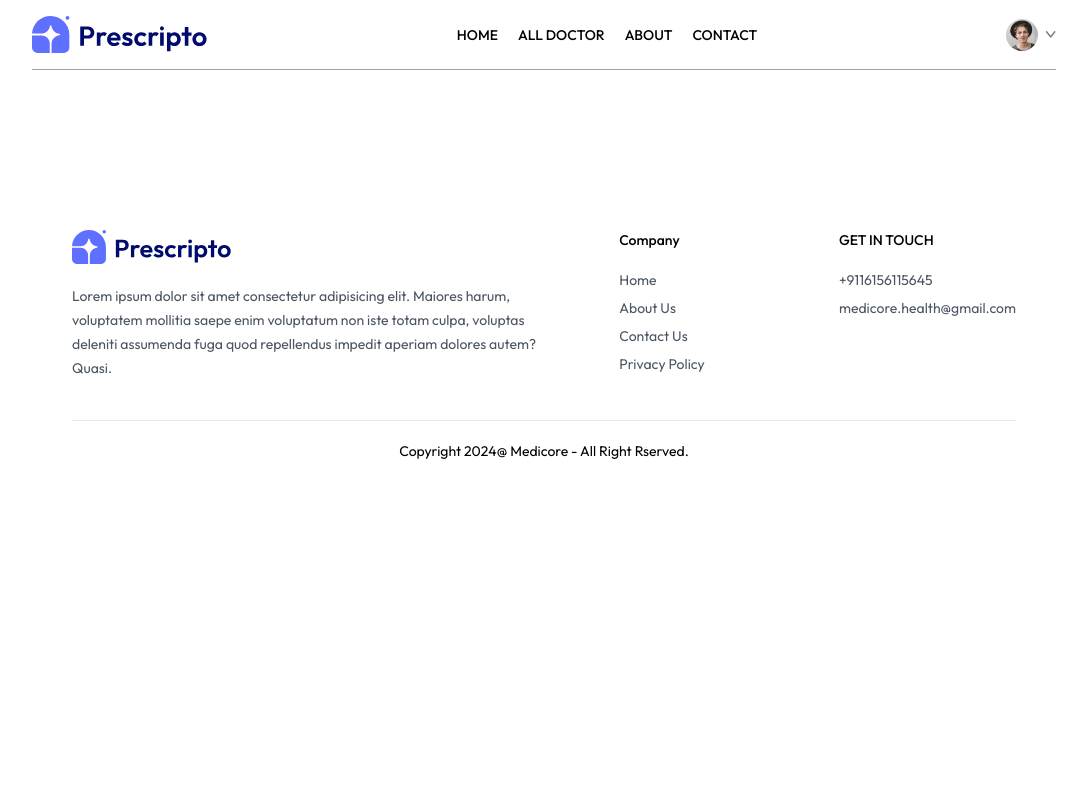
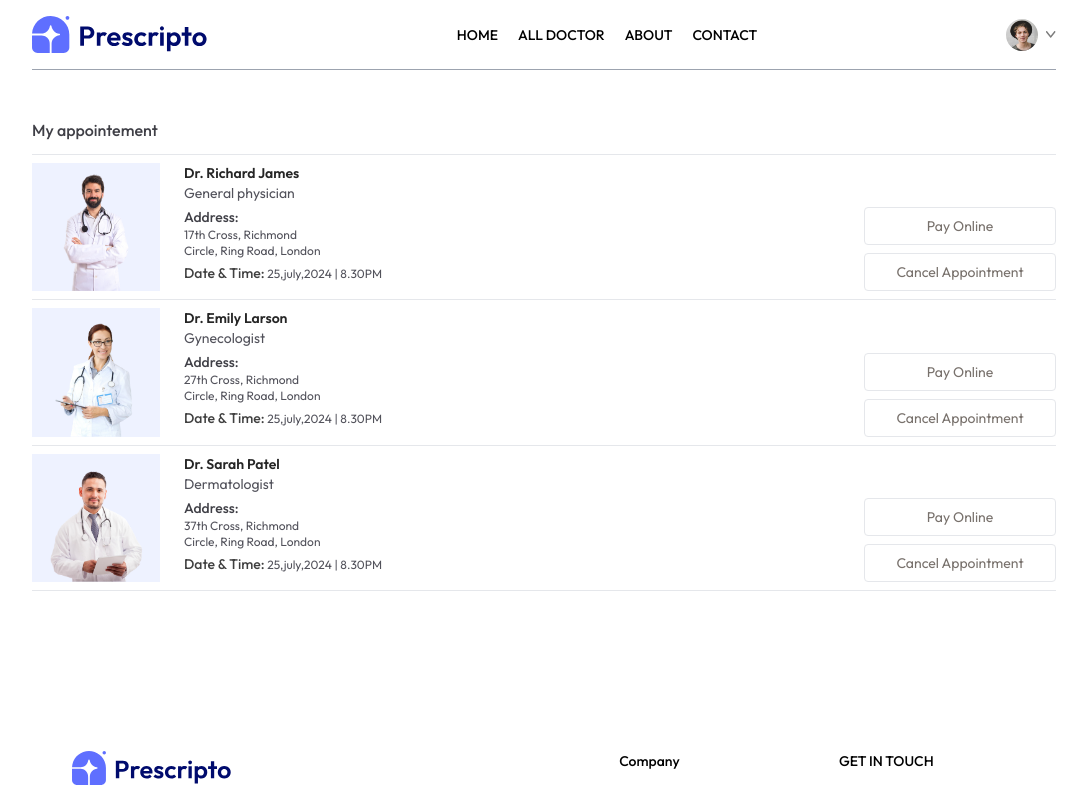
Before and after one commit to adi0422/MEDICORE, a React (Vite) app in the folder Frontend/: page /my-appointment in a window 1280 px wide. Shown: the top 794 px of the page, without its empty margins (96-1183 px from the left). Built offline with nearby package versions, Linux system fonts and the light colour scheme.

Commit message:
Designing myappointment page

```diff
--- a/Frontend/src/pages/MyAppointment.jsx
+++ b/Frontend/src/pages/MyAppointment.jsx
@@ -1,9 +1,34 @@
-import React from 'react'
+import React, { useContext } from 'react'
+import { AppContext } from '../context/AppContext'
 
 const MyAppointment = () => {
+
+  const {doctors} = useContext(AppContext)
   return (
     <div>
-
+      <p className='pb-3 mt-12 font-medium text-zinc-700 border-b'>My appointement</p>
+      <div>
+          {doctors.slice(0,3).map((item,index)=>(
+            <div className='grid grid-cols-[1fr_2fr] gap-4 sm:flex sm:gap-6 py-2 border-b' key={index}>
+               <div>
+                <img className='w-32 bg-indigo-50' src={item.image} alt="" />
+               </div>
+               <div className='flex-1 text-sm text-zinc-600'>
+                <p className='text-neutral-800 font-semibold'>{item.name}</p>
+                <p>{item.speciality}</p>
+                <p className='text-zinc-700 font-medium mt-1'>Address:</p>
+                <p className='text-xs'>{item.address.line1}</p>
+                <p className='text-xs'>{item.address.line2}</p>
+                <p className='text-xs mt-1'><span className='text-sm text-neutral-700 font-medium'>Date & Time:  </span>25,july,2024 | 8.30PM </p>
+               </div>
+               <div></div>
+               <div className='flex flex-col gap-2 justify-end'>
+                <button className='text-sm text-stone-500 text-center sm:min-w-48 py-2 border rounded hover:bg-primary hover:text-white transition-all duration-300'>Pay Online</button>
+                <button className='text-sm text-stone-500 text-center sm:min-w-48 py-2 border rounded  hover:bg-red-500 hover:text-white transition-all duration-300'>Cancel Appointment</button>
+               </div>
+            </div>
+          ))}
+      </div>
     </div>
   )
 }
```
